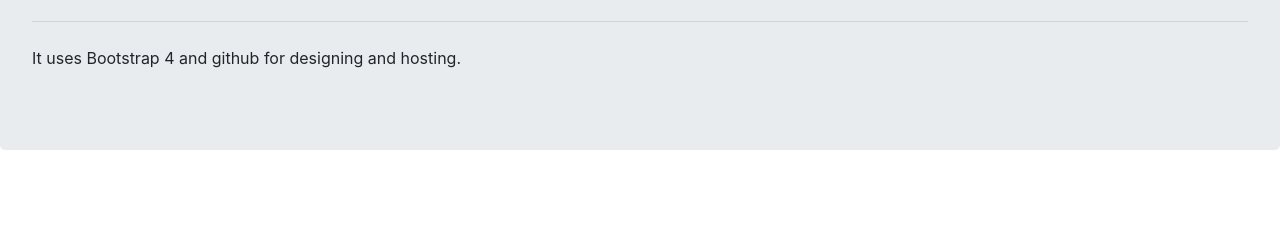
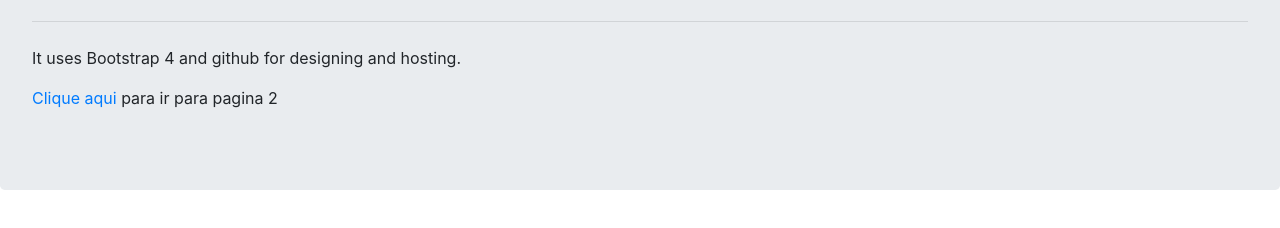
Before and after one commit to lucajsalcalde/Google-Analytics, a plain HTML site: page index.html in a window 1280 px wide. Shown: the part 172-400 px from the top of the page. Drawn offline with nearby package versions, Linux system fonts and the light colour scheme.

Commit message:
Update page 2

```diff
--- a/index.html
+++ b/index.html
@@ -33,6 +33,8 @@
   <hr class="my-4">
   <p>It uses Bootstrap 4 and github for designing and hosting.</p>
 
+      <p><a href= "page2.html">Clique aqui </a>para ir para pagina 2</p>
+
 </div>
 
     <!-- Optional JavaScript -->
```
